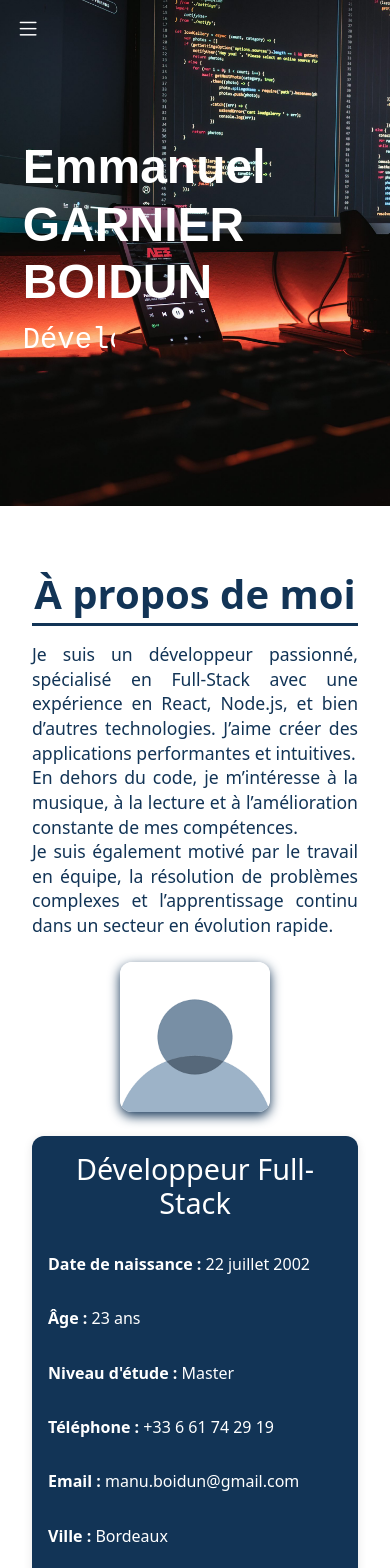
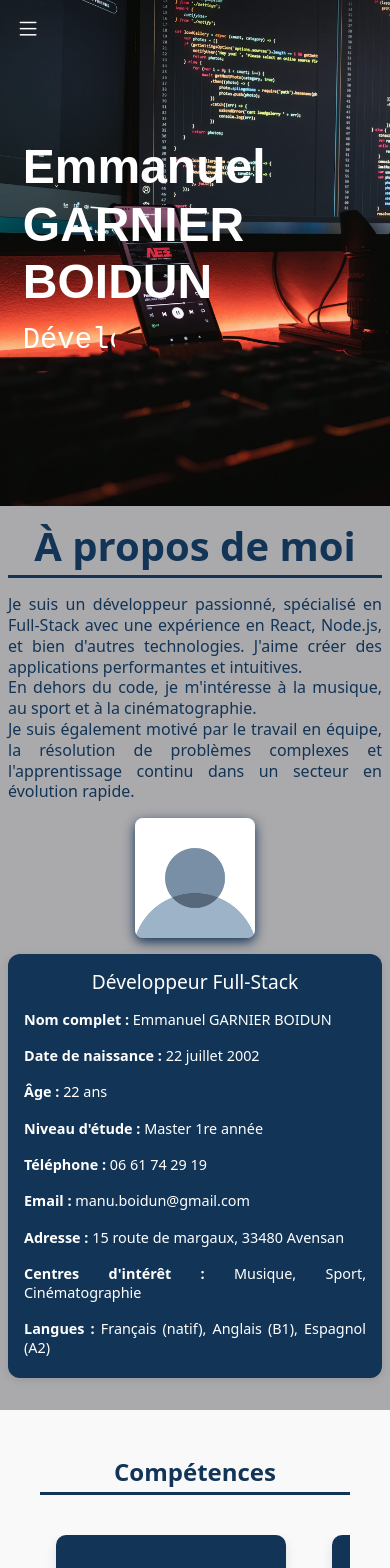
Before and after one commit to GARNIER-Emmanuel/mon-portfolio, a Next.js app: page / in a window 390 px wide. Shown: the top 1568 px of the page. Built offline with nearby package versions, Linux system fonts and the light colour scheme.

Commit message:
update: oraganisation view

```diff
--- a/app/components/bodypages/about.tsx
+++ b/app/components/bodypages/about.tsx
@@ -7,28 +7,28 @@ export default function About() {
       <h2><strong>À propos de moi</strong></h2>
       <p>
         Je suis un développeur passionné, spécialisé en Full-Stack avec une
-        expérience en React, Node.js, et bien d’autres technologies. J’aime
+        expérience en React, Node.js, et bien d'autres technologies. J'aime
         créer des applications performantes et intuitives.
         <br />
-        En dehors du code, je m’intéresse à la musique, à la lecture et à
-        l’amélioration constante de mes compétences. <br />
+        En dehors du code, je m'intéresse à la musique, au sport et à la
+        cinématographie. <br />
         Je suis également motivé par le travail en équipe, la résolution de
-        problèmes complexes et l’apprentissage continu dans un secteur en
+        problèmes complexes et l'apprentissage continu dans un secteur en
         évolution rapide.
       </p>
       <div className="profile-about-container">
         <img src={imgPp.src} alt="Photo de profil" className="profile-photo" />
         <div className="contact-info">
           <h3>Développeur Full-Stack</h3>
+          <p><strong>Nom complet :</strong> Emmanuel GARNIER BOIDUN</p>
           <p><strong>Date de naissance :</strong> 22 juillet 2002</p>
-          <p><strong>Âge :</strong> 23 ans</p>
-          <p><strong>Niveau d'étude :</strong> Master</p>
-          <p><strong>Téléphone :</strong> +33 6 61 74 29 19</p>
+          <p><strong>Âge :</strong> 22 ans</p>
+          <p><strong>Niveau d'étude :</strong> Master 1re année</p>
+          <p><strong>Téléphone :</strong> 06 61 74 29 19</p>
           <p><strong>Email :</strong> manu.boidun@gmail.com</p>
-          <p><strong>Ville :</strong> Bordeaux</p>
-          <p><strong>Adresse :</strong> 12 rue des Fleurs, 33000 Bordeaux</p>
-          <p><strong>Langues :</strong> Français (natif), Anglais (courant)</p>
-          <p><strong>Passions :</strong> Musique, lecture, sport, nouvelles technologies</p>
+          <p><strong>Adresse :</strong> 15 route de margaux, 33480 Avensan</p>
+          <p><strong>Centres d'intérêt :</strong> Musique, Sport, Cinématographie</p>
+          <p><strong>Langues :</strong> Français (natif), Anglais (B1), Espagnol (A2)</p>
         </div>
       </div>
     </section>
--- a/app/components/bodypages/contact.tsx
+++ b/app/components/bodypages/contact.tsx
@@ -38,7 +38,7 @@ function handleSubmit(e: React.FormEvent<HTMLFormElement>) {
       <div className="contact-container">
         <div className="contact-left">
           <div className="contact-info">
-            <p><strong>Adresse :</strong> 15 route de margaux 33480 à Avensan</p>
+            <p><strong>Adresse :</strong> 15 route de margaux, 33480 Avensan</p>
             <p><strong>Email :</strong> manu.boidun@gmail.com</p>
             <p><strong>Téléphone :</strong> 06 61 74 29 19</p>
           </div>
--- a/app/components/bodypages/footer.tsx
+++ b/app/components/bodypages/footer.tsx
@@ -1,10 +1,17 @@
+import React from 'react';
+
 export default function Footer() {
   return (
     <footer className="portfolio-footer">
       <div className="footer-content">
-        <p>&copy; {new Date().getFullYear()} EMmanuel GARNIER BOIDUN </p>
+        <p>&copy; {new Date().getFullYear()} Emmanuel GARNIER BOIDUN </p>
         <div className="footer-links">
-          <a href="#about">À propos de moi</a>
+          <a href="#home">Accueil</a>
+          <a href="#about">À propos</a>
+          <a href="#skills">Compétences</a>
+          <a href="#experience">Expérience</a>
+          <a href="#education">Formation</a>
+          <a href="#projects">Projets</a>
           <a href="#contact">Contact</a>
         </div>
       </div>
--- a/app/components/bodypages/resume-school.tsx
+++ b/app/components/bodypages/resume-school.tsx
@@ -2,28 +2,28 @@ import { useState } from "react";
 
 const educations = [
   {
-    title: "Master 1 Développeur Full Stack",
+    title: "Master 1re année développeur full stack",
     school: "Sup de Vinci, Bordeaux",
     date: "Depuis 2024",
     description: "Formation actuelle en alternance orientée développement full stack.",
     image: "/SupDeVinci.png"
   },
   {
-    title: "Bachelor Concepteur Développeur d’Applications",
+    title: "Bachelor Concepteur développeur d'applications",
     school: "CESI, Bordeaux",
     date: "Obtenu en 2024",
     description: "Formation en alternance avec forte composante pratique.",
     image: "/cesi.png"
   },
   {
-    title: "BTS SIO option SLAM",
+    title: "BTS SIO (Services Informatiques aux Organisations) option SLAM",
     school: "Lycée Saint-John Perse, Pau",
     date: "Obtenu en 2023",
-    description: "Spécialisation en développement d’applications métiers.",
+    description: "Spécialisation en Solutions Logicielles et Applications Métiers.",
     image: "/SaintJhonPerse.png"
   },
   {
-    title: "Bac STI2D",
+    title: "Baccalauréat Sciences et Technologies de l'Industrie et du Développement Durable",
     school: "Lycée Saint-Cricq, Pau",
     date: "Obtenu en 2021",
     description: "Spécialisation en innovation technologique et développement durable.",
--- a/app/components/bodypages/resume.tsx
+++ b/app/components/bodypages/resume.tsx
@@ -4,9 +4,9 @@ const experiences = [
   {
     title: "Développeur junior",
     location: "Alternance | Bordeaux",
-    date: "septembre 2023 - Aujourd’hui",
+    date: "septembre 2023 - Aujourd'hui",
     description:
-      "Missions dans l’éditique mais également en développement logiciel Java au sein de l’entreprise CGI.",
+      "Missions dans l'éditique mais, également en développement logiciel Java au sein de l'entreprise CGI.",
     company: "CGI",
     tech: ["Java", "PDFBox", "JavaFX"],
     image: "/cgi.png"
@@ -53,7 +53,7 @@ const experiences = [
     location: "Italie",
     date: "2016",
     description:
-      "Voyage scolaire en Italie avec option Latin.",
+      "Voyage scolaire en Italie avec option Latin en 2016.",
     company: "Collège"
   }
 ];
--- a/app/styles/mobilecss.css
+++ b/app/styles/mobilecss.css
@@ -1,4 +1,3 @@
-
 /* === Responsive / Mobile (max-width: 767px) === */
 
 @media (max-width: 767px) {
@@ -64,56 +63,119 @@
   }
 
   .about-section {
-    padding-top: 4rem;      /* conserve le padding top */
-    padding-bottom: 0;      /* supprime le padding bas */
-    padding-left: 2rem;
-    padding-right: 2rem;
+    padding-top: 1rem;      /* réduit encore le padding top */
+    padding-bottom: 1rem;   /* réduit le padding bas */
+    padding-left: 0.5rem;   /* réduit le padding horizontal */
+    padding-right: 0.5rem;
+    min-height: auto;       /* hauteur automatique sur mobile */
+    justify-content: flex-start; /* aligne en haut sur mobile */
+    overflow-y: visible;    /* pas de scroll sur mobile */
   }
 
   .about-section h2 {
-    font-size: 1.8rem;
+    font-size: 1.5rem;      /* réduit la taille du titre */
     text-align: center;
+    margin-bottom: 0.5rem;  /* réduit la marge */
   }
 
   .about-section p {
-    font-size: 1.1rem;
-    line-height: 1.4;
+    font-size: 1rem;        /* réduit la taille du texte */
+    line-height: 1.3;
     text-align: justify;
+    margin-bottom: 0.5rem;  /* réduit la marge */
   }
 
   .profile-about-container {
     flex-direction: column;
-    gap: 1.5rem;
+    gap: 1rem;              /* réduit le gap */
     align-items: center;
+    margin-top: 0.5rem;     /* réduit la marge */
   }
 
   .profile-photo {
-    max-width: 150px;
-    width: 50%;
+    max-width: 120px;       /* réduit la taille de la photo */
+    width: 40%;
     height: auto;
-    border-radius: 12px;
+    border-radius: 8px;     /* réduit le border-radius */
   }
 
   .contact-info {
     flex-direction: column;
     max-height: none;
-    padding: 1rem;
-    border-radius: 0;
+    padding: 0.8rem;        /* réduit le padding */
+    border-radius: 8px;     /* réduit le border-radius */
     box-shadow: none;
+    gap: 0.3rem 0;          /* réduit les gaps */
   }
 
   .contact-info h3 {
     text-align: center;
-    margin-bottom: 0.5rem;
+    margin-bottom: 0.3rem;  /* réduit la marge */
+    font-size: 1.2rem;      /* réduit la taille */
   }
 
   .contact-info p {
     flex: none;
     width: 100%;
-    font-size: 1rem;
-    margin-bottom: 0.5rem;
+    font-size: 0.9rem;      /* réduit la taille du texte */
+    margin-bottom: 0.3rem;  /* réduit la marge */
   }
 
+  .languages-section {
+    margin-top: 1.5rem;
+    padding: 1.5rem;
+    background-color: #f8f9fa;
+    border-radius: 8px;
+    box-shadow: 0 2px 4px rgba(0, 0, 0, 0.1);
+  }
+
+  .languages-section h3 {
+    color: #123456;
+    font-size: 1.5rem;
+    margin-bottom: 1rem;
+    border-bottom: 2px solid #123456;
+    padding-bottom: 0.5rem;
+    display: inline-block;
+    text-align: center;
+    width: 100%;
+  }
+
+  .languages-grid {
+    display: flex;
+    gap: 1rem;
+    flex-wrap: wrap;
+    justify-content: center;
+  }
+
+  .language-item {
+    display: flex;
+    flex-direction: column;
+    align-items: center;
+    padding: 0.8rem 1rem;
+    background-color: white;
+    border-radius: 6px;
+    box-shadow: 0 2px 4px rgba(0, 0, 0, 0.1);
+    min-width: 100px;
+    transition: transform 0.2s ease, box-shadow 0.2s ease;
+  }
+
+  .language-item:hover {
+    transform: translateY(-2px);
+    box-shadow: 0 4px 8px rgba(0, 0, 0, 0.15);
+  }
+
+  .language-name {
+    font-weight: bold;
+    color: #123456;
+    font-size: 1.1rem;
+    margin-bottom: 0.3rem;
+  }
+
+  .language-level {
+    color: #666;
+    font-size: 0.9rem;
+    text-align: center;
+  }
 
   /* === Responsive très petit écran (max-width: 480px) === */
   .skills-grid {
@@ -153,7 +215,7 @@
   position: relative;
   height: 8px;
   background-color: #ddd;
-  margin: 3rem 0;
+  margin: 1.5rem 0;
   border-radius: 4px;
 }
 
@@ -204,7 +266,7 @@
 @media (max-width: 768px) {
   .timeline-bar {
     height: 6px;
-    margin: 2rem 0;
+    margin: 1rem 0;
   }
 
   .timeline-point {
@@ -226,32 +288,35 @@
 .timeline-details {
   background-color: var(--bs-light);
   border-left: 5px solid #123456;
-  padding: 2.5rem;
+  padding: 1rem;
   border-radius: 0.5rem;
   text-align: left;
   box-shadow: 0 2px 6px rgb(0 0 0 / 0.1);
-  margin-top: 2rem;
+  margin: 1rem 0;
   display: flex;
   align-items: center;
 }
 
 .timeline-details h3 {
   margin: 0;
-  font-size: 1.5rem;
+  font-size: 1.2rem;
   color: var(--bs-dark);
+  margin-bottom: 0.5rem;
 }
 
 .timeline-details h4 {
   margin: 0.25rem 0 1rem;
-  font-size: 1.1rem;
+  font-size: 1rem;
   color: #123456;
   font-weight: 500;
+  margin-bottom: 0.5rem;
 }
 
 .timeline-details p {
   color: #123456;
   margin-bottom: 1rem;
-  line-height: 1.4;
+  line-height: 1.3;
+  font-size: 0.9rem;
 }
 
 .tech-list {
@@ -362,6 +427,8 @@
   box-shadow: 0 6px 16px rgba(0, 0, 0, 0.1);
   vertical-align: top;
   transition: transform 0.3s ease;
+  margin-bottom: 1rem;
+  padding: 1rem;
 }
 
 .project-card:hover {
@@ -380,9 +447,9 @@
 }
 
 .project-title {
-  font-size: 1.3rem;
+  font-size: 1.2rem;
   font-weight: bold;
-  margin-bottom: 0.4rem;
+  margin-bottom: 0.5rem;
 }
 
 .project-summary {
@@ -502,23 +569,14 @@
   display: flex;
   flex-direction: column;
   padding: 4rem 2rem;
-  background-color: #ffffff;
   color: #123456;
   box-sizing: border-box;
-}
-
-.contact-section h2 {
-  font-size: 2.5rem;
-  color: #123456;
-  border-bottom: 3px solid #123456;
-  display: inline-block;
 }
 
 .contact-container {
   display: flex;
   gap: 2rem;
   flex-wrap: wrap;
-  background-color: #ffffff;
 }
 
 .contact-left {
@@ -556,6 +614,7 @@
   margin-bottom: 0.3rem;
   font-weight: bold;
   color: #ffffff;
+  font-size: 0.9rem;
 }
 
 .contact-form input,
@@ -567,6 +626,7 @@
   border: 1px solid #ffffff;
   font-family: inherit;
   color: #123456;
+  font-size: 0.9rem;
 }
 
 .contact-form button {
@@ -616,5 +676,80 @@
   }
 }
 
+/* Ajustements pour toutes les sections sur mobile */
+.skills-section-corp,
+.experience-section,
+.education-section,
+.project-container,
+.contact-section {
+  padding-top: 1rem;
+  padding-bottom: 1rem;
+  padding-left: 0.5rem;
+  padding-right: 0.5rem;
+  min-height: auto;
+  justify-content: flex-start;
+  overflow-y: visible;
+}
+
+.skills-section-corp h2,
+.experience-section h2,
+.education-section h2,
+.project-container h2,
+.contact-section h2 {
+  font-size: 1.5rem;
+  text-align: center;
+  margin-bottom: 0.5rem;
+}
+
+/* Ajustements spécifiques pour les sections avec timeline */
+.timeline-bar {
+  margin: 1.5rem 0;
+}
+
+.timeline-details {
+  padding: 1rem;
+  margin: 1rem 0;
+}
+
+.timeline-details h3 {
+  font-size: 1.2rem;
+  margin-bottom: 0.5rem;
+}
+
+.timeline-details h4 {
+  font-size: 1rem;
+  margin-bottom: 0.5rem;
+}
+
+.timeline-details p {
+  font-size: 0.9rem;
+  line-height: 1.3;
+}
+
+/* Ajustements pour le contact */
+.contact-container {
+  flex-direction: column;
+  gap: 1rem;
+}
+
+.contact-left,
+.contact-form {
+  width: 100%;
+}
+
+.contact-info p {
+  font-size: 0.9rem;
+  margin-bottom: 0.3rem;
+}
+
+.contact-form label {
+  font-size: 0.9rem;
+}
+
+.contact-form input,
+.contact-form textarea {
+  font-size: 0.9rem;
+  padding: 0.5rem;
+}
 
 }
--- a/app/styles/webcss.css
+++ b/app/styles/webcss.css
@@ -130,40 +130,43 @@ html, body {
 .about-section {
   display: flex;            /* on transforme en flex container */
   flex-direction: column;   /* vertical */
-  padding: 4rem 2rem;
-  background-color: #ffffff;
+  min-height: 100vh;        /* prend toute la hauteur de la page */
+  padding: 2rem;            /* réduit le padding */
   color: #123456;
   box-sizing: border-box;
+  justify-content: flex-start; /* aligne en haut */
+  overflow-y: auto;         /* ajoute un scroll si nécessaire */
 }
+
 .about-section h2 {
   font-size: 2.5rem;
   color: #123456;
   border-bottom: 3px solid #123456;
   display: inline-block;
   padding-bottom: 0.3rem;
+  margin-bottom: 1rem;      /* ajoute une marge */
 }
-
 
 .about-section p {
   text-align: justify;
   font-size: 1.4rem;
   line-height: 1.3;
-  margin-bottom: -1rem;
+  margin-bottom: 1rem;      /* corrige la marge négative */
   color : #123456;
 }
 
 .profile-about-container {
   display: flex;
   gap: 2rem;
-  margin-top: 2.5rem;
+  margin-top: 1rem;         /* réduit la marge */
   align-items: flex-start;
   flex-wrap: wrap;
-  height: 100%; /* pour utiliser toute la hauteur disponible */
+  height: auto;             /* hauteur automatique */
 }
 
 .profile-photo {
   flex: 1 1 30%;
-  max-width: 300px;
+  max-width: 250px;         /* réduit la taille max */
   width: 100%;
   aspect-ratio: 1 / 1;
   object-fit: cover;
@@ -185,16 +188,15 @@ html, body {
   flex: 1 1 60%;
   display: flex;
   flex-wrap: wrap;           /* passage à la ligne si besoin */
-  gap: 1rem 2rem;            /* espace vertical/horizontal entre items */
+  gap: 0.8rem 1.5rem;        /* réduit les gaps */
   background-color: #123456;
-  padding: 2rem;
+  padding: 1.5rem;           /* réduit le padding */
   border-radius: 12px;
   box-shadow: 0 4px 12px rgba(0, 0, 0, 0.1);
   justify-content: flex-start;
   align-items: flex-start;
-  /* important pour limiter la hauteur et avoir un scroll si besoin */
-  max-height: calc(100vh - 10rem); /* adapte à ta hauteur d’écran - marge (à ajuster) */
-  overflow-y: auto;          /* scroll interne si trop grand */
+  max-height: none;          /* supprime la limite de hauteur */
+  overflow-y: visible;       /* supprime le scroll interne */
 }
 
 .contact-info h3 {
@@ -205,11 +207,63 @@ html, body {
 }
 
 .contact-info p {
-  flex: 1 1 45%;             /* deux colonnes de ~45% chacune */
   margin: 0.5rem 0;
-  font-size: 1.05rem;
-  color: #ffffff;
-  border-bottom: none;       /* sans bordure */
+  color: white;
+  font-size: 1.1rem;
+  line-height: 1.4;
+}
+
+.languages-section {
+  margin-top: 2rem;
+  padding: 2rem;
+  background-color: #f8f9fa;
+  border-radius: 12px;
+  box-shadow: 0 2px 8px rgba(0, 0, 0, 0.1);
+}
+
+.languages-section h3 {
+  color: #123456;
+  font-size: 1.8rem;
+  margin-bottom: 1.5rem;
+  border-bottom: 2px solid #123456;
+  padding-bottom: 0.5rem;
+  display: inline-block;
+}
+
+.languages-grid {
+  display: flex;
+  gap: 2rem;
+  flex-wrap: wrap;
+}
+
+.language-item {
+  display: flex;
+  flex-direction: column;
+  align-items: center;
+  padding: 1rem 1.5rem;
+  background-color: white;
+  border-radius: 8px;
+  box-shadow: 0 2px 4px rgba(0, 0, 0, 0.1);
+  min-width: 120px;
+  transition: transform 0.2s ease, box-shadow 0.2s ease;
+}
+
+.language-item:hover {
+  transform: translateY(-2px);
+  box-shadow: 0 4px 8px rgba(0, 0, 0, 0.15);
+}
+
+.language-name {
+  font-weight: bold;
+  color: #123456;
+  font-size: 1.2rem;
+  margin-bottom: 0.5rem;
+}
+
+.language-level {
+  color: #666;
+  font-size: 1rem;
+  text-align: center;
 }
 
 /* === Sidebar === */
@@ -319,24 +373,25 @@ nav.custom-sidebar-bg > div {
 /* Section expérience */
 
 .skills-section-corp {
+  background-color: #f9f9f9;
+  padding: 2rem;
+  min-height: 100vh;
+  display: flex;
+  flex-direction: column;
+  justify-content: flex-start;
   overflow-y: auto;
-  box-sizing: border-box;
-  padding: 20px;
-  background-color: #ffffff;
 }
 
 .skills-section-corp .timeline-title {
-  font-size: 2rem;
-  margin-bottom: 3rem;
+  margin-bottom: 2rem;
 }
 
 .skills-section {
+  padding: 2rem;
+  min-height: calc(100vh - 4rem);
   display: flex;
   flex-direction: column;
-  padding: 2rem 1rem;
-  background-color: #ffffff;
-  color: #123456;
-  box-sizing: border-box;
+  justify-content: flex-start;
 }
 
 .skills-section h2 {
@@ -599,20 +654,21 @@ nav.custom-sidebar-bg > div {
 
 /* Section expérience */
 .experience-section {
+  background-color: #f9f9f9;
+  padding: 2rem;
+  min-height: 100vh;
+  display: flex;
+  flex-direction: column;
+  justify-content: flex-start;
   overflow-y: auto;
-  box-sizing: border-box;
-  padding: 20px;
-  background-color: #ffffff;
 }
 
 .experience-section .timeline-title {
-  font-size: 2rem;
-  margin-bottom: 5rem;
+  margin-bottom: 2rem;
 }
 
-/* Détails de l’expérience------------------------------------------------------------------------------------------------------------------------------------------------------------------------------------------------------ */
+/* Détails de l'expérience------------------------------------------------------------------------------------------------------------------------------------------------------------------------------------------------------ */
 .timeline-details {
-  background-color: var(--bs-light);
   border-left: 5px solid #123456;
   padding: 2.5rem;
   border-radius: 0.5rem;
@@ -676,7 +732,6 @@ nav.custom-sidebar-bg > div {
   object-fit: contain;
   margin-right: 30px;
   border-radius: 16px;
-  background-color: white;
   padding: 10px;
   box-shadow: 0 4px 15px rgba(0, 0, 0, 0.1);
   transition: transform 0.3s ease;
@@ -689,37 +744,39 @@ nav.custom-sidebar-bg > div {
 /* school experience */
 
 .education-section {
+  background-color: #f9f9f9;
+  padding: 2rem;
+  min-height: 100vh;
+  display: flex;
+  flex-direction: column;
+  justify-content: flex-start;
   overflow-y: auto;
-  box-sizing: border-box;
-  padding: 20px;
-  background-color: #ffffff;
 }
 
 .education-section .timeline-title {
-  font-size: 2rem;
-  margin-bottom: 5rem;
+  margin-bottom: 2rem;
 }
 
 
 /* projects-section --------------------------------------------------------------------------------------------- */
 .project-container {
-  display: flex;            /* on transforme en flex container */
-  flex-direction: column;   /* vertical */
-  padding: 4rem 2rem;
-  background-color: #ffffff;
-  color: #123456;
-  box-sizing: border-box;
-  scrollbar-width: thin; /* Firefox */
-  scrollbar-color: #2a5298 #e0e0e0;
+  background-color: #f9f9f9;
+  padding: 2rem;
+  min-height: 100vh;
+  display: flex;
+  flex-direction: column;
+  justify-content: flex-start;
+  overflow-y: auto;
 }
+
 .project-container h2 {
   font-size: 2.5rem;
   color: #123456;
   border-bottom: 3px solid #123456;
   display: inline-block;
   padding-bottom: 0.3rem;
+  margin-bottom: 2rem;
 }
-
 
 /* WebKit browsers (Chrome, Safari, Edge) */
 .project-section::-webkit-scrollbar {
@@ -750,7 +807,6 @@ nav.custom-sidebar-bg > div {
   border-radius: 16px;
   overflow: hidden;
   position: relative;
-  background: #ffffff;
   box-shadow: 0 6px 16px rgba(0, 0, 0, 0.1);
   vertical-align: top;
   transition: transform 0.3s ease;
@@ -786,7 +842,7 @@ nav.custom-sidebar-bg > div {
   overflow-wrap: break-word; /* Coupe les mots trop longs pour éviter le débordement */
   word-wrap: break-word;     /* Compatibilité legacy */
   word-break: break-word;    /* Coupe les mots si vraiment nécessaire */
-  max-width: 100%;           /* S’assure que ça reste dans le conteneur */
+  max-width: 100%;           /* S'assure que ça reste dans le conteneur */
   display: block;            /* Pour être sûr que ça peut gérer la hauteur */
 }
 
@@ -882,21 +938,22 @@ nav.custom-sidebar-bg > div {
 
 /* section contact ----------------------------------------------------------------------------------------------------------------*/
 .contact-section {
-  display: flex;            /* on transforme en flex container */
-  flex-direction: column;   /* vertical */
-  padding: 4rem 2rem;
-  background-color: #ffffff;
-  color: #123456;
-  box-sizing: border-box;
+  background-color: #f9f9f9;
+  padding: 2rem;
+  min-height: 100vh;
+  display: flex;
+  flex-direction: column;
+  justify-content: flex-start;
+  overflow-y: auto;
 }
 
 .contact-section h2{
   font-size: 2.5rem;
   color: #123456;
-  padding-bottom: 0.3rem;
   border-bottom: 3px solid #123456;
   display: inline-block;
-
+  padding-bottom: 0.3rem;
+  margin-bottom: 2rem;
 }
 
 .contact-container {
```
